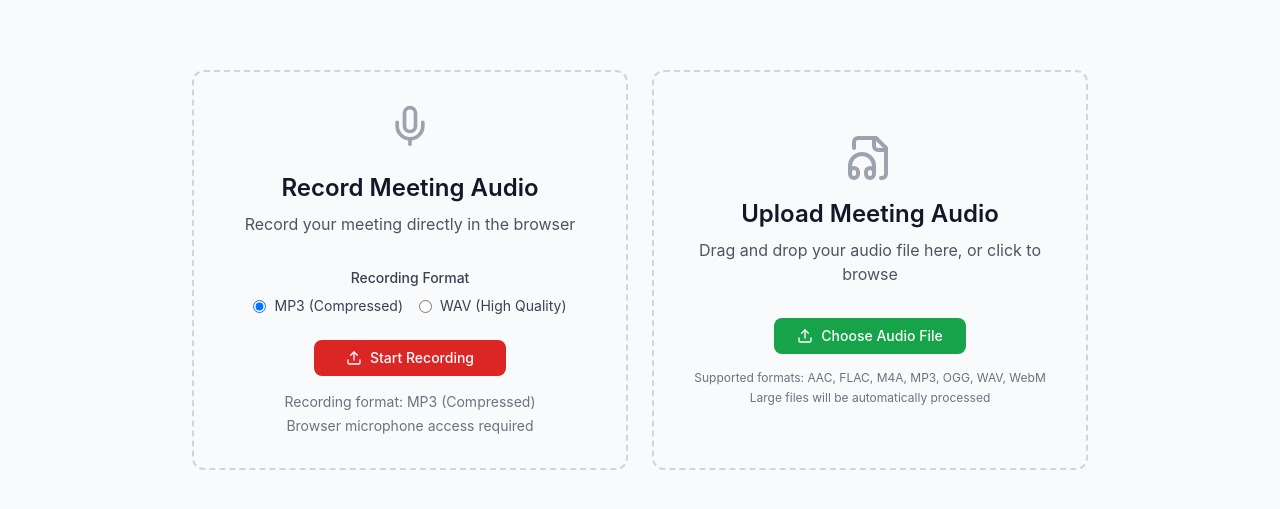
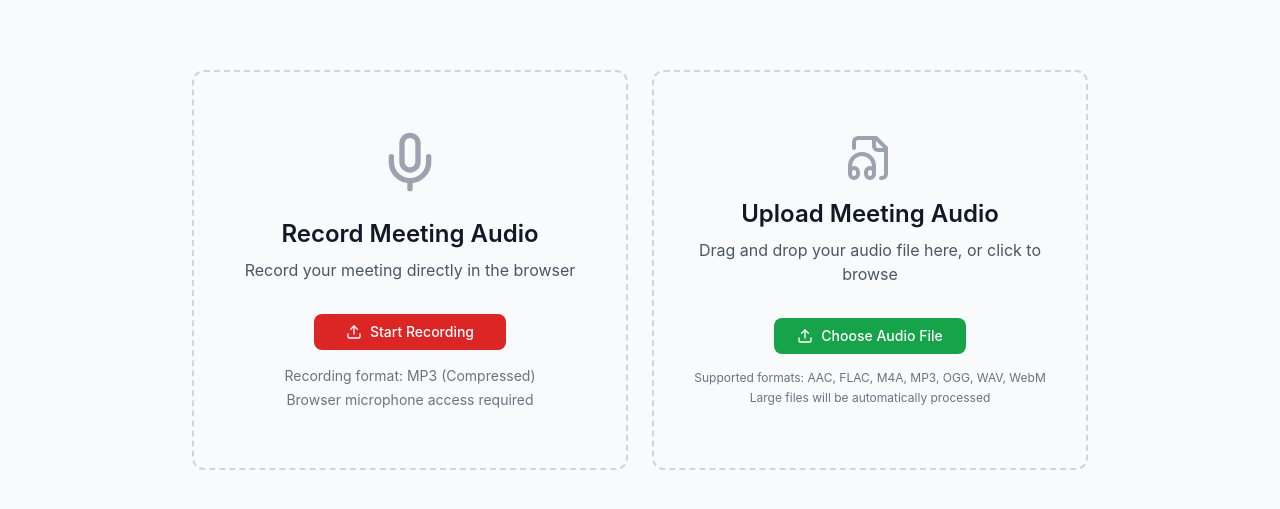
Before and after one commit to f3rrychr/Meeting-Transcriber-1.0, a React (Vite) app: page / in a window 1280 px wide. Shown: the part 185-694 px from the top of the page. Built offline with nearby package versions, Linux system fonts and the light colour scheme; no server answers.

Commit message:
Simplify AudioRecorder to MP3 only

```diff
--- a/src/components/AudioRecorder.tsx
+++ b/src/components/AudioRecorder.tsx
@@ -4,8 +4,6 @@ import { Mic, Square, Play, Pause, Download, X, Clock, Upload } from 'lucide-rea
 interface AudioRecorderProps {
   onRecordingComplete: (file: File) => void;
 }
-
-type RecordingFormat = 'wav' | 'mp3';
 
 const AudioRecorder: React.FC<AudioRecorderProps> = ({ onRecordingComplete }) => {
   const [isRecording, setIsRecording] = useState(false);
@@ -14,7 +12,6 @@ const AudioRecorder: React.FC<AudioRecorderProps> = ({ onRecordingComplete }) =>
   const [audioBlob, setAudioBlob] = useState<Blob | null>(null);
   const [audioUrl, setAudioUrl] = useState<string | null>(null);
   const [isPlaying, setIsPlaying] = useState(false);
-  const [recordingFormat, setRecordingFormat] = useState<RecordingFormat>('mp3');
 
   const mediaRecorderRef = useRef<MediaRecorder | null>(null);
   const audioChunksRef = useRef<Blob[]>([]);
@@ -133,7 +130,7 @@ const AudioRecorder: React.FC<AudioRecorderProps> = ({ onRecordingComplete }) =>
       const url = URL.createObjectURL(audioBlob);
       const a = document.createElement('a');
       a.href = url;
-      a.download = `recording_${new Date().toISOString().slice(0, 19).replace(/:/g, '-')}.${recordingFormat}`;
+      a.download = `recording_${new Date().toISOString().slice(0, 19).replace(/:/g, '-')}.mp3`;
       document.body.appendChild(a);
       a.click();
       document.body.removeChild(a);
@@ -154,8 +151,8 @@ const AudioRecorder: React.FC<AudioRecorderProps> = ({ onRecordingComplete }) =>
   const processRecording = () => {
     if (audioBlob) {
       // Convert blob to File object
-      const file = new File([audioBlob], `recording_${Date.now()}.${recordingFormat}`, {
-        type: recordingFormat === 'mp3' ? 'audio/mpeg' : 'audio/wav',
+      const file = new File([audioBlob], `recording_${Date.now()}.mp3`, {
+        type: 'audio/mpeg',
         lastModified: Date.now()
       });
       onRecordingComplete(file);
@@ -180,39 +177,6 @@ const AudioRecorder: React.FC<AudioRecorderProps> = ({ onRecordingComplete }) =>
         <p className="text-sm sm:text-base text-gray-600 mb-6 sm:mb-8">
           Record your meeting directly in the browser
         </p>
-
-        {/* Format Selection */}
-        {!isRecording && !audioBlob && (
-          <div className="mb-6 flex-shrink-0">
-            <label className="block text-sm font-medium text-gray-700 mb-2">
-              Recording Format
-            </label>
-            <div className="flex justify-center space-x-4">
-              <label className="flex items-center">
-                <input
-                  type="radio"
-                  name="format"
-                  value="mp3"
-                  checked={recordingFormat === 'mp3'}
-                  onChange={(e) => setRecordingFormat(e.target.value as RecordingFormat)}
-                  className="mr-2"
-                />
-                <span className="text-sm text-gray-700">MP3 (Compressed)</span>
-              </label>
-              <label className="flex items-center">
-                <input
-                  type="radio"
-                  name="format"
-                  value="wav"
-                  checked={recordingFormat === 'wav'}
-                  onChange={(e) => setRecordingFormat(e.target.value as RecordingFormat)}
-                  className="mr-2"
-                />
-                <span className="text-sm text-gray-700">WAV (High Quality)</span>
-              </label>
-            </div>
-          </div>
-        )}
 
         {/* Recording Controls */}
         {!isRecording && !audioBlob && (
@@ -317,7 +281,7 @@ const AudioRecorder: React.FC<AudioRecorderProps> = ({ onRecordingComplete }) =>
 
         {/* Format Info */}
         <div className="text-xs sm:text-sm text-gray-500 space-y-1 mt-4">
-          <p>Recording format: {recordingFormat.toUpperCase()} {recordingFormat === 'wav' ? '(High Quality)' : '(Compressed)'}</p>
+          <p>Recording format: MP3 (Compressed)</p>
           <p>Browser microphone access required</p>
         </div>
       </div>
```
